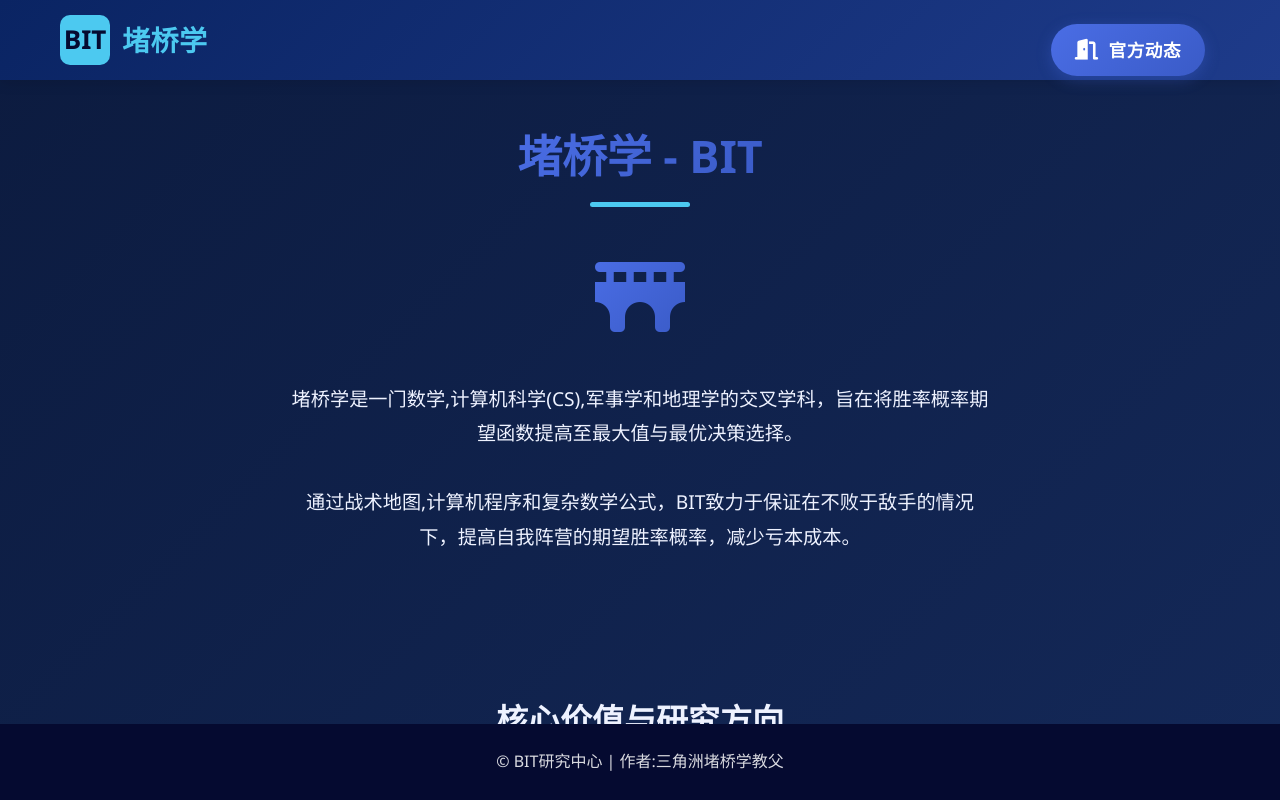
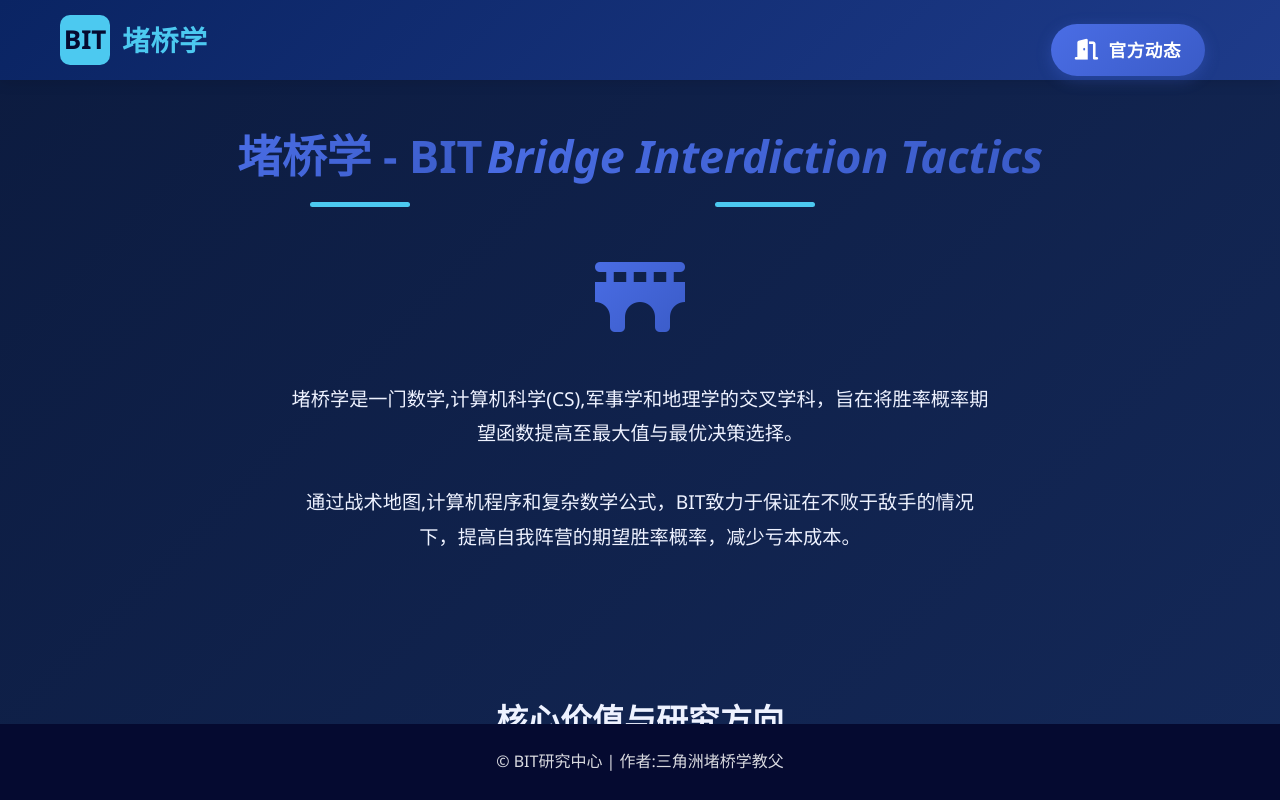
Before and after one commit to loxian/loxian.github.io, a plain HTML site: page index.html in a window 1280 px wide. Shown: the top 800 px of the page. Drawn offline with Linux system fonts and the light colour scheme; files whose address does not match are found by name.

Commit message:
增加了一行字

```diff
--- a/index.html
+++ b/index.html
@@ -33,6 +33,7 @@
         <!-- 简介区 -->
         <section class="hero-content">
             <h1 class="hero-title animated">堵桥学 - BIT</h1>
+            <h1 class="hero-title animated"><i>Bridge Interdiction Tactics</i></h1>
             <div class="bridge-icon-container animated delay-1">
                 <i class="fas fa-bridge bridge-icon"></i>
             </div>
```
